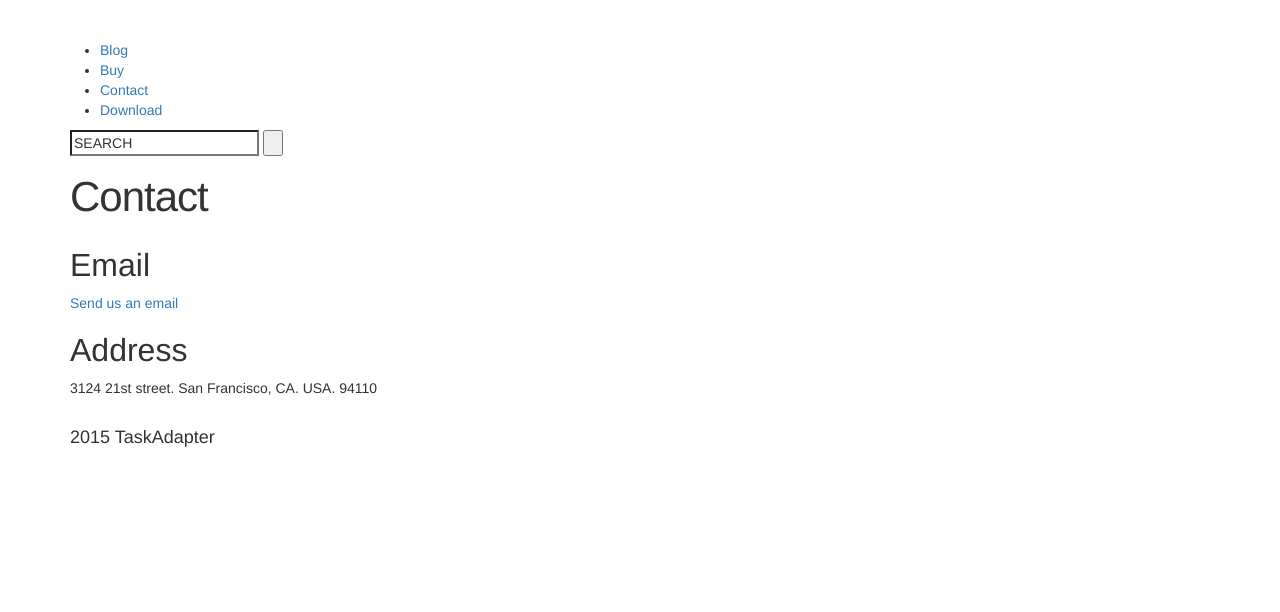
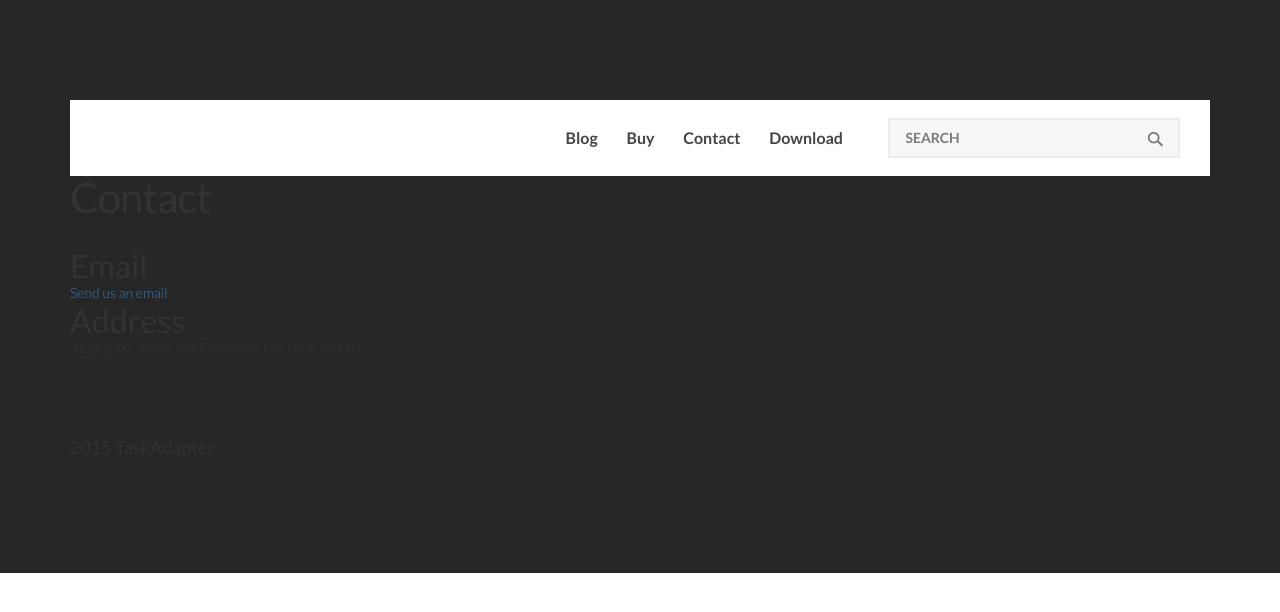
Before and after one commit to Syed-Shahzaib-Hussain/Task-Adapter-Copy, a Jekyll site: the page built from contact.md, in a window 1280 px wide. Shown: the top 612 px of the page. Built offline with Jekyll 4.4.1, drawn with Linux system fonts in a browser that asks for light colours; nearby versions of some CDN libraries; library files that are not in the unit come from our copies.

Commit message:
added site prefix to relative CSS links processed by Jekyll. this enables html pages located not in the root to still access css files on the server.

```diff
--- a/_includes/head.html
+++ b/_includes/head.html
@@ -7,6 +7,8 @@
     <meta name="description" content="{% if page.excerpt %}{{ page.excerpt | strip_html | strip_newlines | truncate: 160 }}{% else %}{{ site.description }}{% endif %}">
 
     <link rel="stylesheet" href="{{ "/css/main.css" | prepend: site.baseurl }}">
+    <link rel="stylesheet" href="{{ "/css/bootstrap.css" | prepend: site.baseurl }}" type="text/css" media="all" />
+    <link rel="stylesheet" href="{{ "/css/style.css" | prepend: site.baseurl }}" type="text/css" media="all" />
     <link rel="canonical" href="{{ page.url | replace:'index.html','' | prepend: site.baseurl | prepend: site.url }}">
     <link rel="alternate" type="application/rss+xml" title="{{ site.title }}" href="{{ "/feed.xml" | prepend: site.baseurl | prepend: site.url }}" />
 
@@ -14,8 +16,6 @@
     <link href='http://fonts.googleapis.com/css?family=Lato:100,300,400,700,900,100italic,300italic,400italic,700italic,900italic' rel='stylesheet' type='text/css'>
     <!--//fonts-->
 
-    <link href="css/bootstrap.css" rel="stylesheet" type="text/css" media="all" />
-    <link href="css/style.css" rel="stylesheet" type="text/css" media="all" />
     <!-- for-mobile-apps -->
     <meta name="viewport" content="width=device-width, initial-scale=1">
     <meta http-equiv="Content-Type" content="text/html; charset=utf-8" />
```
